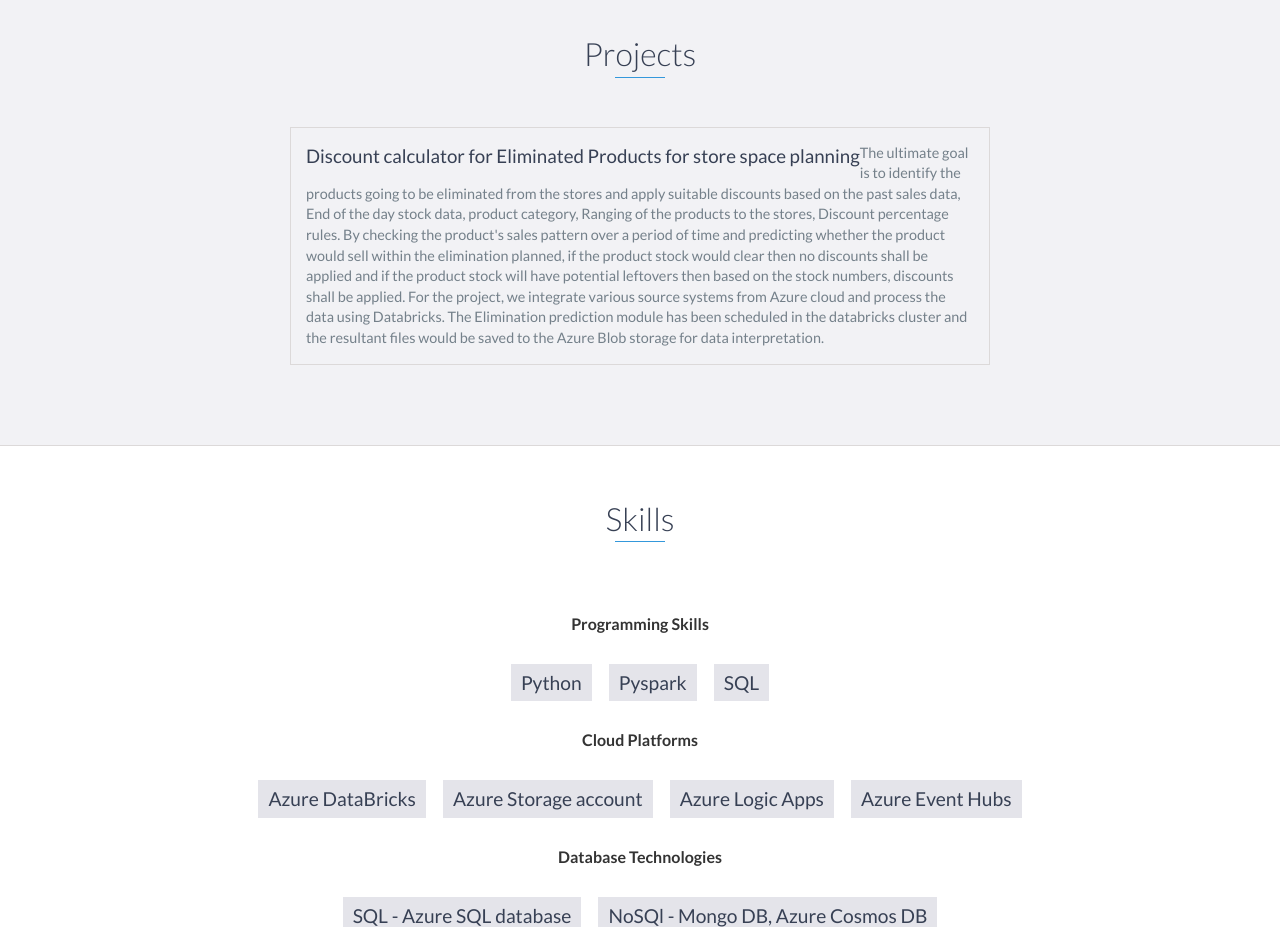
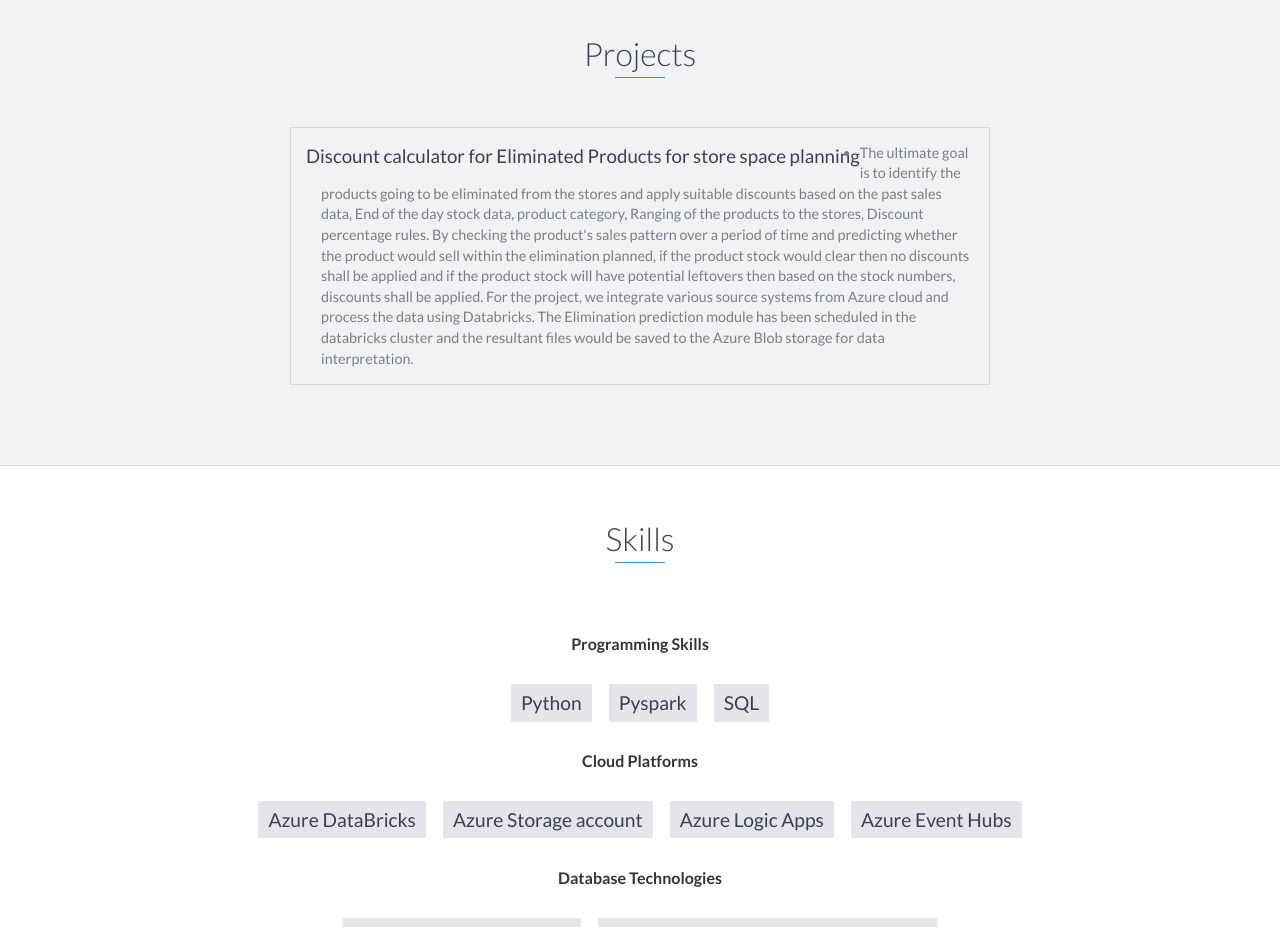
Before and after one commit to Gowsalya-55/Gowsalya-55.github.io, a website: page index.html in a window 1280 px wide. Shown: the part 2540-3467 px from the top of the page. Drawn offline with nearby package versions, Linux system fonts and the light colour scheme.

Commit message:
changed ul

```diff
--- a/index.html
+++ b/index.html
@@ -164,17 +164,18 @@
 
     <div id="projects" class="background-alt">
         <h2 class="heading">Projects</h2>
-        <div class="container">
+
 
                     <!-- End .project-image -->
                     <div class="education-block">
                         <h3>Discount calculator for Eliminated Products for store space planning</h3>
                         <div>
-                            <p>
+                            <ul>
+                                <li>
                             The ultimate goal is to identify the products going to be eliminated from the stores and apply suitable discounts based on the past sales data, End of the day stock data, product category, Ranging of the products to the stores, Discount percentage rules.
                             By checking the product's sales pattern over a period of time and predicting whether the product would sell within the elimination planned, if the product stock would clear then no discounts shall be applied and if the product stock will have potential leftovers then based on the stock numbers, discounts shall be applied. For the project, we integrate various source systems from Azure cloud and process the data using Databricks.
                             The Elimination prediction module has been scheduled in the databricks cluster and the resultant files would be saved to the Azure Blob storage for data interpretation.
-                        </p>
+                            </li></ul>
                     </div>
                     </div>
                     <!-- End .project-info -->
@@ -182,7 +183,7 @@
                 <!-- End .project -->
                 <!-- End .project -->
 
-        </div>
+
     </div>
     <!-- End #projects -->
 
```
